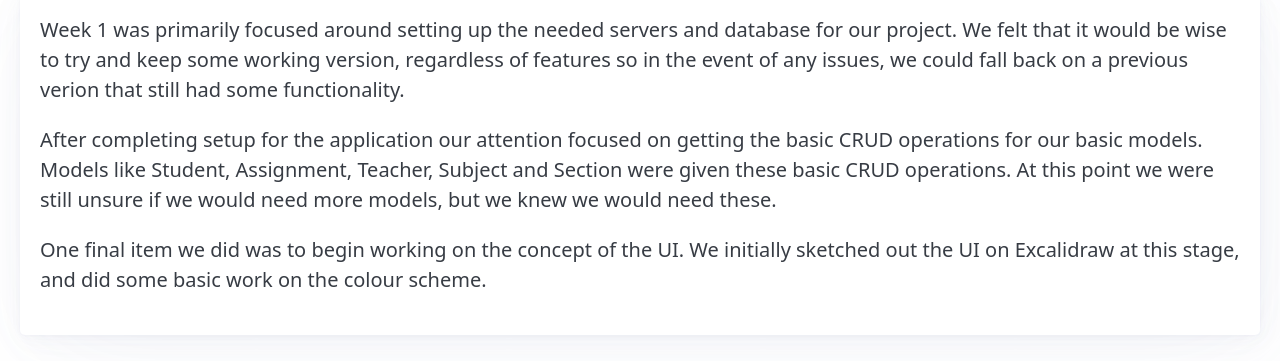
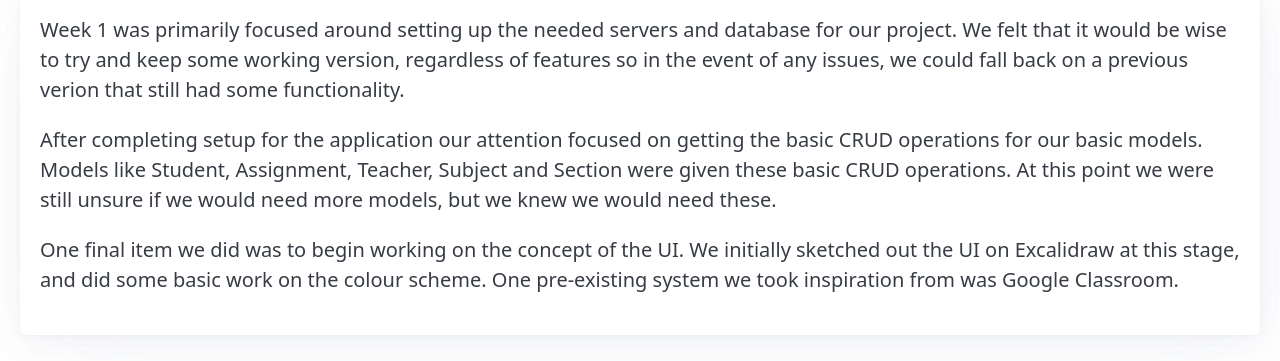
Before and after one commit to shanopow/shanopow.github.io, a plain HTML site: page index.html in a window 1280 px wide. Shown: the part 303-664 px from the top of the page. Drawn offline with nearby package versions, Linux system fonts and the light colour scheme.

Commit message:
uploaded week 1

```diff
--- a/index.html
+++ b/index.html
@@ -32,6 +32,7 @@
         <p>
             One final item we did was to begin working on the concept of the UI.
             We initially sketched out the UI on Excalidraw at this stage, and did some basic work on the colour scheme.
+            One pre-existing system we took inspiration from was Google Classroom.
         </p>
     </article>
 
```
